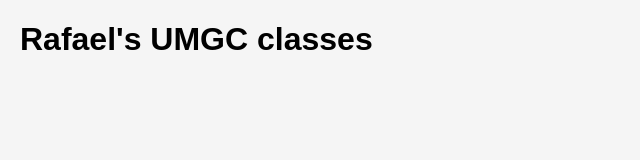
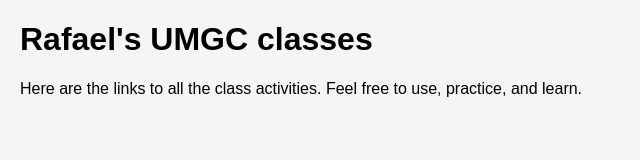
Before and after one commit to okinawapro/okinawapro.github.io, a plain HTML site: page index.html in a window 1280 px wide. Shown: the whole page, without its empty margins (0-640 px from the left). Drawn offline with Linux system fonts and the light colour scheme; no server answers.

Commit message:
Add introduction paragraph to index.html
Added a paragraph introducing class activities.

```diff
--- a/index.html
+++ b/index.html
@@ -62,6 +62,7 @@
 <body>
 
 <h1>Rafael's UMGC classes</h1>
+<p>Here are the links to all the class activities.  Feel free to use, practice, and learn.</p>
 <div id="container"></div>
 
 <div id="spinner" style="display:none; text-align:center; margin-top:20px;">
```
